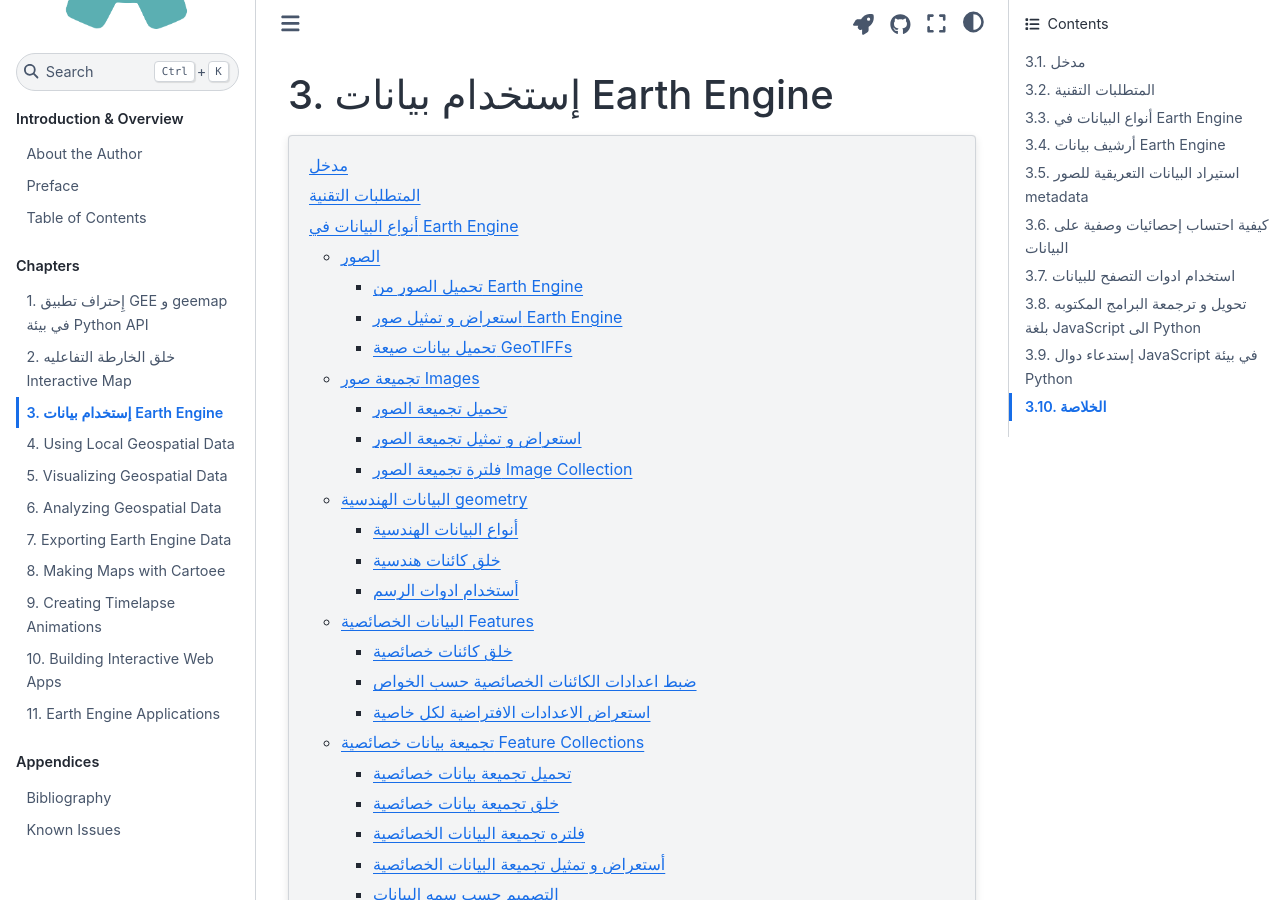
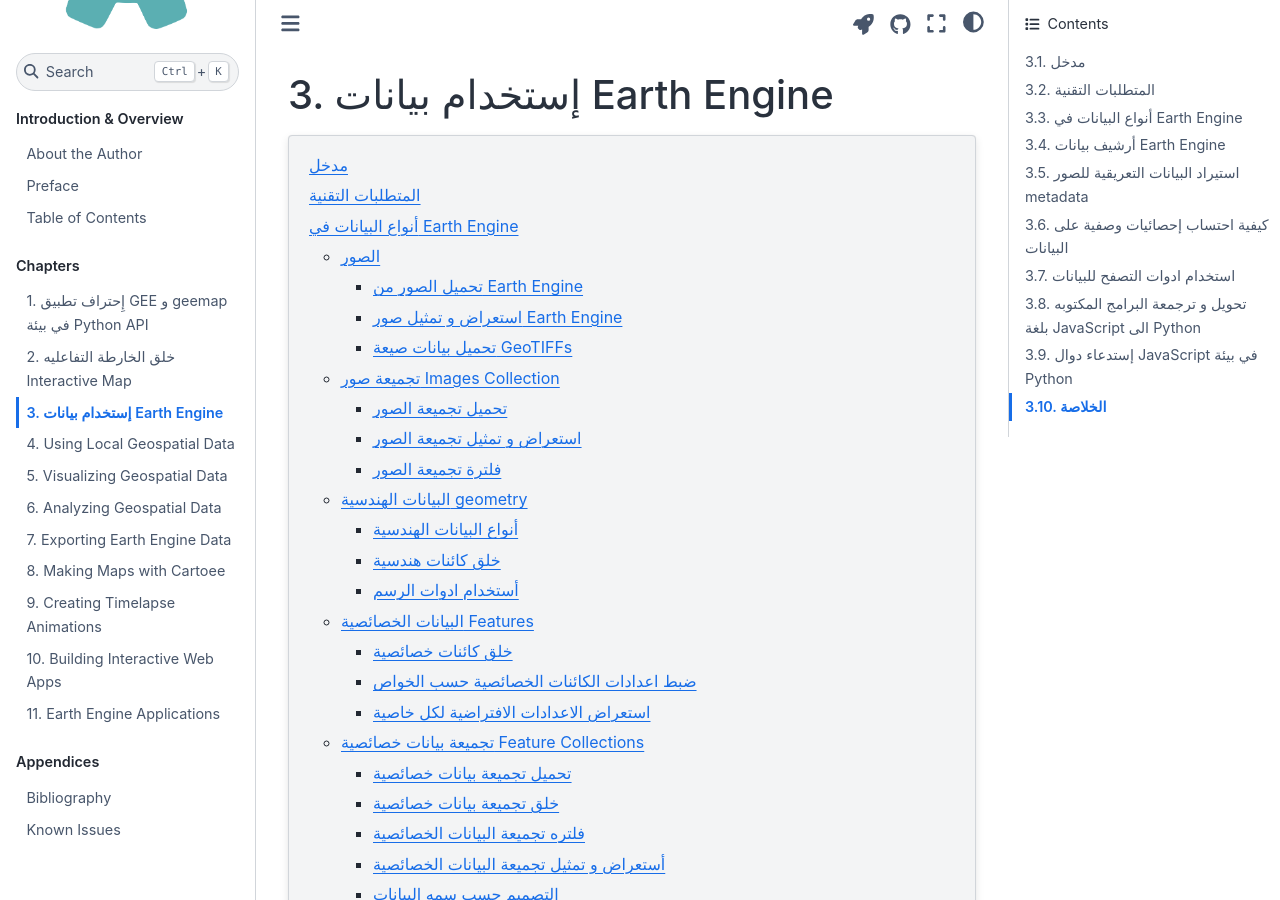
Before and after one commit to giswqs/geebook-arabic, a Jupyter Book: the page built from chapters/03_gee_data.md, in a window 1280 px wide and 900 px high. Built offline with Jupyter Book 1.0.4 settings and Sphinx 7.4.7 and the Sphinx Book theme 1.1.4, drawn with Linux system fonts in a browser that asks for light colours; some of the changed text lies outside the part shown.

Commit message:
Update 03_gee_data.md

````diff
--- a/chapters/03_gee_data.md
+++ b/chapters/03_gee_data.md
@@ -144,7 +144,7 @@ Map.addLayer(image, vis, 'Sentinel-2')
 Map
 ```
 
-#### فلترة تجميعة الصور Image Collection
+#### فلترة تجميعة الصور
 
 ```{code-cell} ipython3
 Map = geemap.Map()
````
Also changed, not shown: other parts of chapters/03_gee_data.md (+1 -1 lines).
